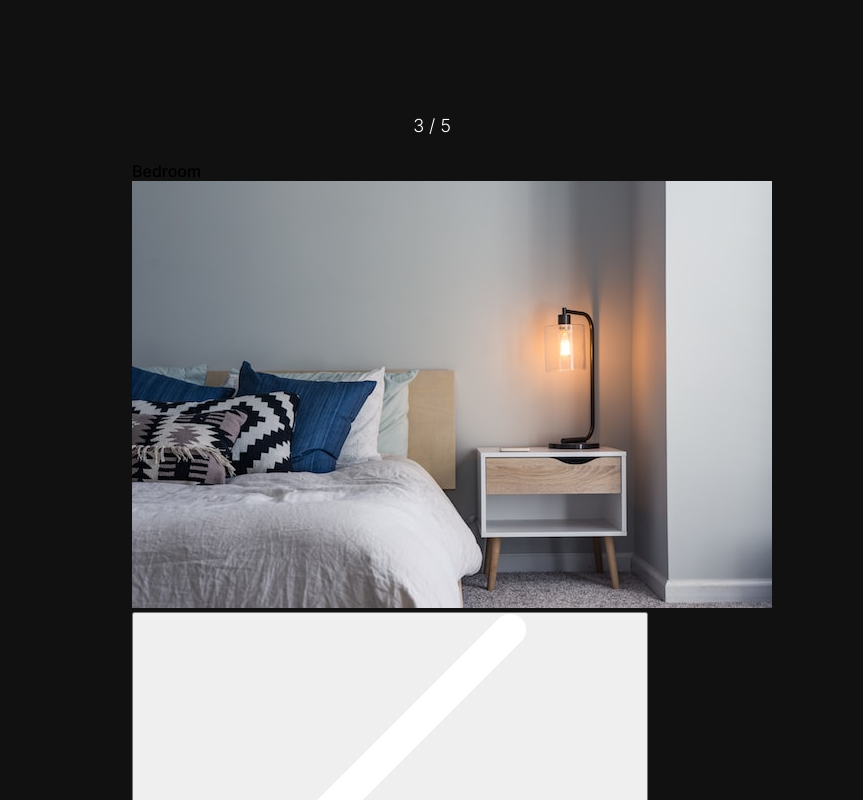
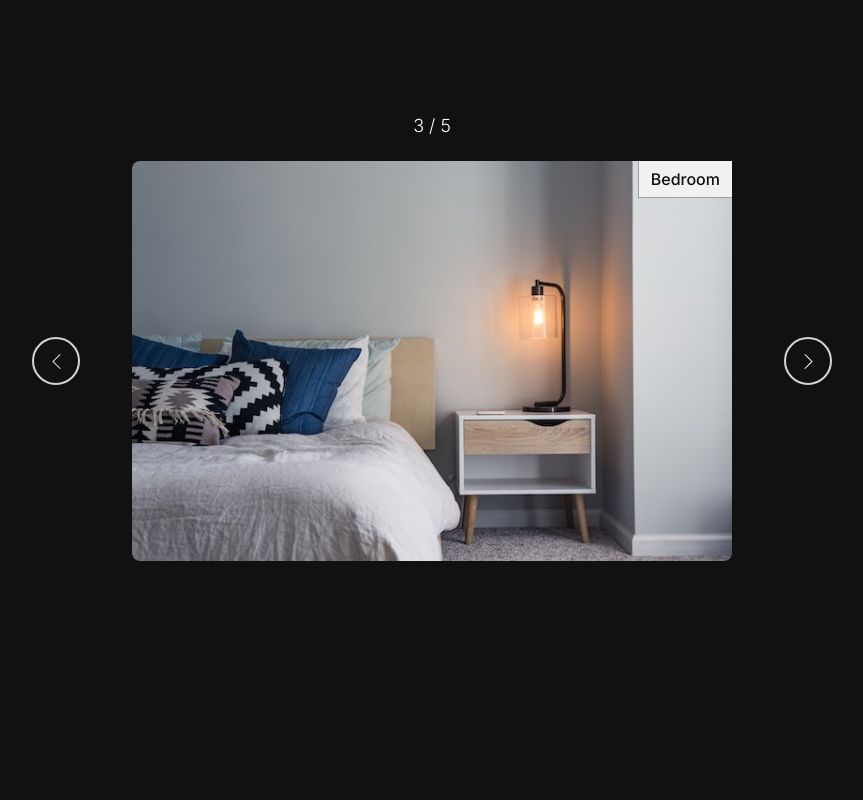
Before and after one commit to Harry8679/1-10-Enz-Slider, a React (Vite) app: page / in a window 1280 px wide. Shown: the top 800 px of the page, without its empty margins (208-1071 px from the left). Built offline with nearby package versions, Linux system fonts and the light colour scheme.

Commit message:
Slider css

```diff
--- a/src/components/slider/Slider.css
+++ b/src/components/slider/Slider.css
@@ -4,6 +4,18 @@
     margin: 115px 0 25px;
     font-size: 18px;
     font-weight: 300;
+}
+
+.image-info {
+    position: absolute;
+    z-index: 1;
+    right: 0;
+    color: #111;
+    background-color: #f1f1f1;
+    border-bottom: 1px solid #9f9f9f;
+    border-left: 1px solid #9f9f9f;
+    padding: 8px 12px;
+    font-weight: 400;
 }
 
 .slider {
@@ -13,6 +25,41 @@
     position: relative;
 }
 
-.slider-img {
+.slider-image {
     position: absolute;
+    width: 100%;
+    height: 100%;
+    border-radius: 8px;
+    object-fit: cover;
 }
+
+.navigation-button {
+    position: absolute;
+    width: 48px;
+    height: 48px;
+    border-radius: 50%;
+    background-color: transparent;
+    border: 2px solid #d4d4d4;
+    top: 50%;
+    transform: translateY(-50%);
+    cursor: pointer;
+    display: flex;
+    justify-content: center;
+    align-items: center;
+}
+
+.navigation-button img {
+    width: 15px;
+}
+
+.prev-button {
+    left: -100px;
+}
+
+.next-button {
+    right: -100px;
+}
+
+.navigation-button:hover {
+    background-color: #4e4e4e;
+}
```
